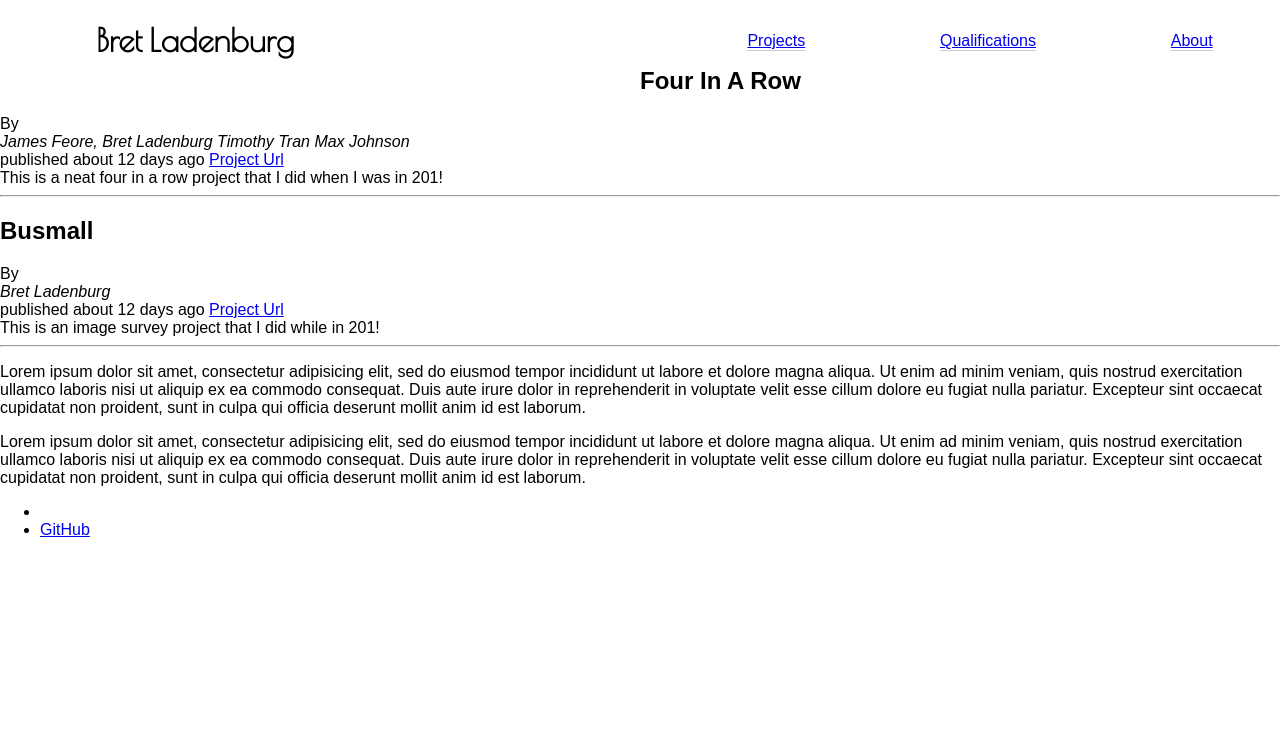
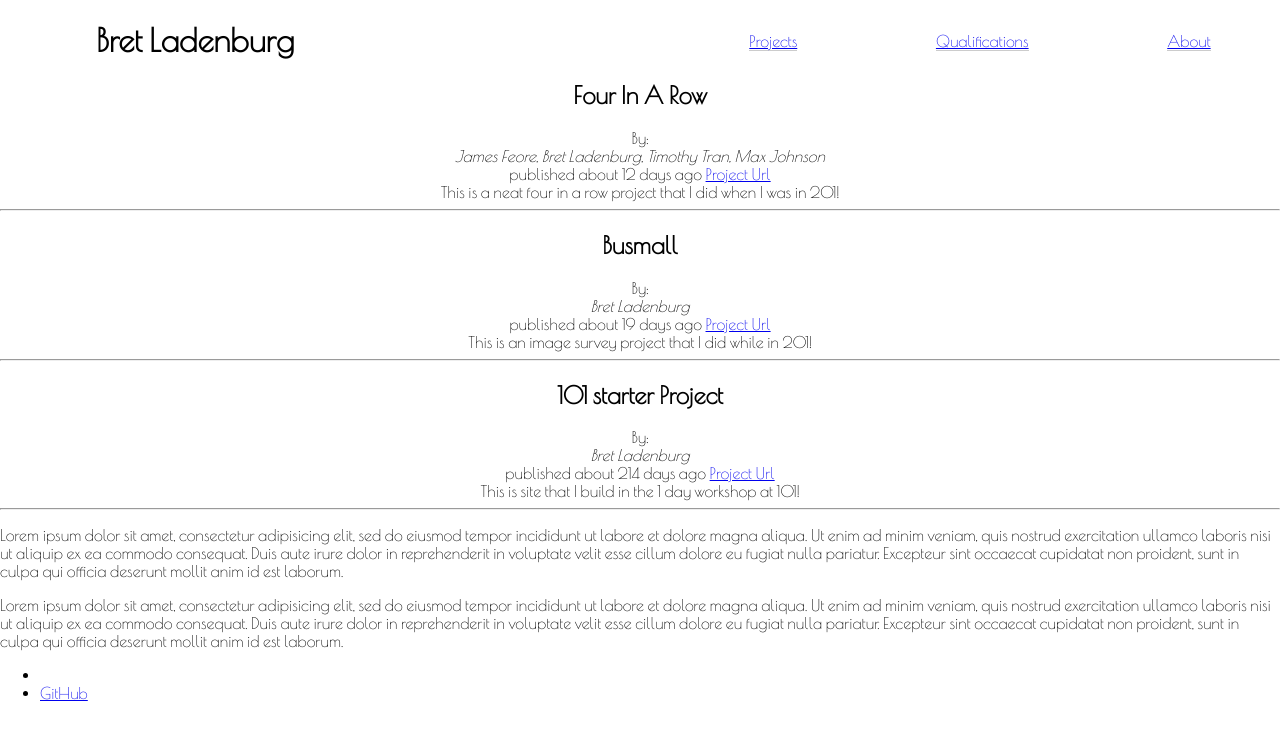
Before and after one commit to bretladenburg/portfolio, a plain HTML site: page index.html in a window 1280 px wide. Drawn offline with nearby package versions, Linux system fonts and the light colour scheme.

Commit message:
fixed the h2 tag with a clearfix

```diff
--- a/index.html
+++ b/index.html
@@ -13,8 +13,8 @@
     <script src="https://use.fontawesome.com/3b85e285cd.js"></script>
   </head>
   <body>
-    <header>
-      <section class='fixed-header'>
+    <header class='fixed-header'>
+      <section>
         <div class='float-left'>
           <h1>Bret Ladenburg</h1>
         </div>
@@ -30,16 +30,16 @@
         </div>
       </section>
     </header>
-  <section id='carousel' class='tab-content'>
-    <!-- handlebar slide -->
-  </section>
+  <!-- <section id='carousel' class='tab-content'>
+    carousel goes here
+  </section>  -->
   <section id='articles'>
     <!-- projects -->
     <article class="template" data-category="">
          <header>
-           <h2>Title</h2>
+           <h2 class='clearfix'>Title</h2>
            <div class="byline">
-             By <address><a href="">Author Name</a></address>
+             By: <address><a href="">Author Name</a></address>
              published <time pubdate datetime="2000-01-01">Publish Time</time>
              <a href="" class='projectUrl'>Project Url</a>
            </div>
--- a/scripts/app.js
+++ b/scripts/app.js
@@ -19,7 +19,6 @@ Article.prototype.toHtml = function() {
   $newArticle.find('h2').html(this.title);
   $newArticle.find('address').html(this.authors);
   $newArticle.find('a').attr('href', this.projectUrl);
-  console.log(this.projectUrl);
   $newArticle.find('.article-body').html(this.body);
   $newArticle.find('time').html('about ' + parseInt((new Date() - new Date(this.publishedOn))/60/60/24/1000) + ' days ago');
   $newArticle.append('<hr>');
--- a/scripts/data.js
+++ b/scripts/data.js
@@ -4,7 +4,7 @@ var rawData = [
   {
     title:       'Four In A Row',
     category:    'game',
-    authors:      ['James Feore, ' , 'Bret Ladenburg ' , 'Timothy Tran ' , 'Max Johnson'],
+    authors:      ['James Feore, ' , 'Bret Ladenburg, ' , 'Timothy Tran, ' , 'Max Johnson'],
     projectUrl:   'https://jjfeore.github.io/fourinarow/',
     publishedOn: 'March 31, 2017',
     body:        'This is a neat four in a row project that I did when I was in 201!'
@@ -15,7 +15,16 @@ var rawData = [
     category:    'Image Survey',
     authors:      ['Bret Ladenburg'],
     projectUrl:   'https://bretladenburg.github.io/bus-mall/',
-    publishedOn: 'March 31, 2017',
+    publishedOn: 'March 24, 2017',
     body:        'This is an image survey project that I did while in 201!'
   },
+
+  {
+    title:       '101 starter Project',
+    category:    'sales webstie',
+    authors:      ['Bret Ladenburg'],
+    projectUrl:   'https://bretladenburg.github.io/',
+    publishedOn: 'September 10, 2016',
+    body:        'This is site that I build in the 1 day workshop at 101!'
+  }
 ]
--- a/styles/base.css
+++ b/styles/base.css
@@ -1,12 +1,12 @@
+* {
+  font-family: 'Poiret One', cursive;
+}
+
 img {
   width: 100%;
 }
 
-.fixed-header {
-  /*position: fixed;*/
-  width: 100%;
-  background-color: #efefef;
-  /*z-index: 10;*/
+header {
 
 }
 
@@ -19,6 +19,9 @@ h1 {
   padding-left: 3em;
 }
 
+h2 {
+
+}
 p {
 
 }
--- a/styles/modules.css
+++ b/styles/modules.css
@@ -4,8 +4,10 @@
 }
 
 .fixed-header {
-  width: 100%
-  margin: 5px;
+  /*position: fixed;*/
+  width: 100%;
+  background-color: #efefef;
+  /*z-index: 10;*/
 }
 
 .float-left {
@@ -43,13 +45,17 @@
 }
 
 #carousel {
-  margin-top: 0vh;
+  /*margin-top: 0vh;
   overflow: hidden;
-  top: 5vh;
+  top: 5vh;*/
 }
 
 #articles {
+  text-align: center;
+}
 
+.clearfix {
+  clear: both;
 }
 
 
```
